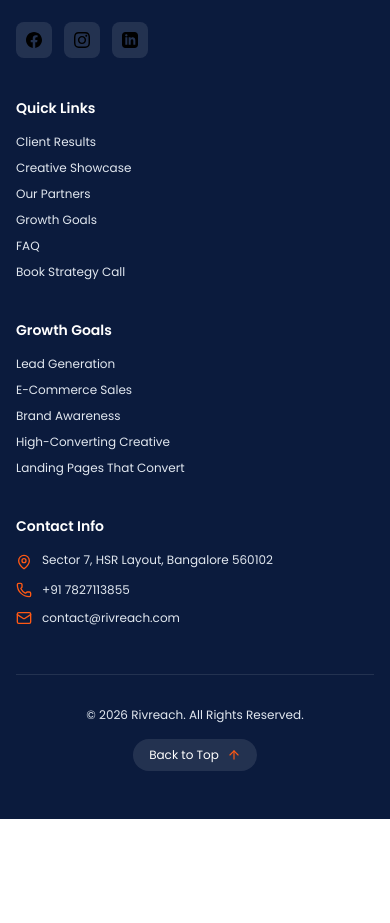
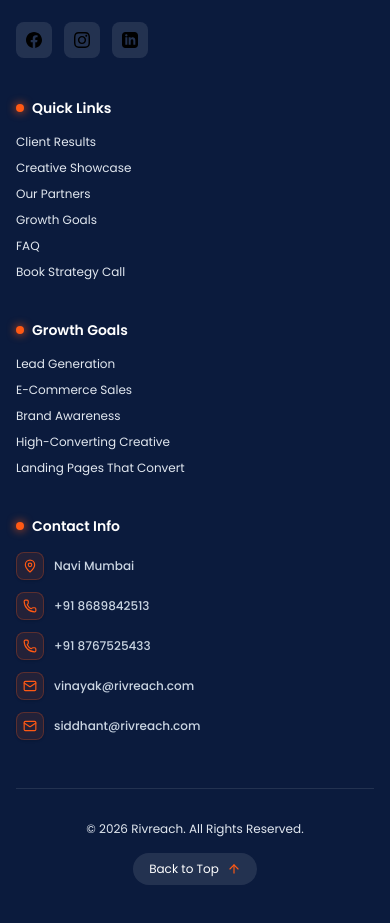
Before and after one commit to mizaan-sk/branmark-task, a Next.js app: page / in a window 390 px wide. Shown: the part 8504-9427 px from the top of the page. Before the commit the page ends 9323 px from the top, so only its background shows below. Built offline with nearby package versions, Linux system fonts and the light colour scheme.

Commit message:
Google Sheet Integration done

```diff
--- /dev/null
+++ b/app/api/contact/route.js
@@ -0,0 +1,48 @@
+import { NextResponse } from "next/server";
+
+export async function POST(request) {
+  try {
+    const body = await request.json();
+    const googleScriptUrl =
+      process.env.GOOGLE_SCRIPT_URL || process.env.NEXT_PUBLIC_GOOGLE_SCRIPT_URL;
+
+    if (!googleScriptUrl) {
+      return NextResponse.json(
+        {
+          success: false,
+          message: "GOOGLE_SCRIPT_URL is not set in .env.local",
+        },
+        { status: 400 }
+      );
+    }
+
+    // Clean URL without adding query parameters to prevent Google Drive 404 errors
+    const response = await fetch(googleScriptUrl, {
+      method: "POST",
+      headers: {
+        "Content-Type": "text/plain;charset=utf-8",
+      },
+      body: JSON.stringify(body),
+      redirect: "follow",
+    });
+
+    const responseText = await response.text();
+    let data;
+    try {
+      data = JSON.parse(responseText);
+    } catch {
+      data = { text: responseText };
+    }
+
+    return NextResponse.json({ success: true, data });
+  } catch (error) {
+    console.error("Error submitting lead to Google Apps Script:", error);
+    return NextResponse.json(
+      {
+        success: false,
+        message: error.message || "Failed to submit lead to Google Sheet.",
+      },
+      { status: 500 }
+    );
+  }
+}
--- a/app/components/Footer.jsx
+++ b/app/components/Footer.jsx
@@ -42,50 +42,101 @@ export default function Footer() {
 
           {/* Quick Links */}
           <div>
-            <h4 className="font-heading font-semibold text-white text-sm md:text-[1vw] mb-4 md:mb-[1vw]">
+            <h4 className="font-heading font-semibold text-white text-sm md:text-[1vw] mb-4 md:mb-[1vw] flex items-center gap-2">
+              <span className="w-2 h-2 rounded-full bg-[#FF5914] shadow-[0_0_10px_#FF5914] shrink-0" />
               Quick Links
             </h4>
-            <ul className="flex flex-col gap-2.5 md:gap-[0.6vw] text-xs md:text-[0.8vw]">
-              <li><a href="#portfolio" className="hover:text-[#FF5914] transition-colors">Client Results</a></li>
-              <li><a href="#creative" className="hover:text-[#FF5914] transition-colors">Creative Showcase</a></li>
-              <li><a href="#partners" className="hover:text-[#FF5914] transition-colors">Our Partners</a></li>
-              <li><a href="#services" className="hover:text-[#FF5914] transition-colors">Growth Goals</a></li>
-              <li><a href="#faq" className="hover:text-[#FF5914] transition-colors">FAQ</a></li>
-              <li><a href="#contact" className="hover:text-[#FF5914] transition-colors">Book Strategy Call</a></li>
+            <ul className="flex flex-col gap-2.5 md:gap-[0.6vw] text-xs md:text-[0.85vw]">
+              <li><a href="#portfolio" className="inline-block hover:text-[#FF5914] hover:translate-x-1 transition-all duration-200">Client Results</a></li>
+              <li><a href="#creative" className="inline-block hover:text-[#FF5914] hover:translate-x-1 transition-all duration-200">Creative Showcase</a></li>
+              <li><a href="#partners" className="inline-block hover:text-[#FF5914] hover:translate-x-1 transition-all duration-200">Our Partners</a></li>
+              <li><a href="#services" className="inline-block hover:text-[#FF5914] hover:translate-x-1 transition-all duration-200">Growth Goals</a></li>
+              <li><a href="#faq" className="inline-block hover:text-[#FF5914] hover:translate-x-1 transition-all duration-200">FAQ</a></li>
+              <li><a href="#contact" className="inline-block hover:text-[#FF5914] hover:translate-x-1 transition-all duration-200">Book Strategy Call</a></li>
             </ul>
           </div>
 
           {/* Growth Goals */}
           <div>
-            <h4 className="font-heading font-semibold text-white text-sm md:text-[1vw] mb-4 md:mb-[1vw]">
+            <h4 className="font-heading font-semibold text-white text-sm md:text-[1vw] mb-4 md:mb-[1vw] flex items-center gap-2">
+              <span className="w-2 h-2 rounded-full bg-[#FF5914] shadow-[0_0_10px_#FF5914] shrink-0" />
               Growth Goals
             </h4>
-            <ul className="flex flex-col gap-2.5 md:gap-[0.6vw] text-xs md:text-[0.8vw]">
-              <li><a href="#services" className="hover:text-[#FF5914] transition-colors">Lead Generation</a></li>
-              <li><a href="#services" className="hover:text-[#FF5914] transition-colors">E-Commerce Sales</a></li>
-              <li><a href="#services" className="hover:text-[#FF5914] transition-colors">Brand Awareness</a></li>
-              <li><a href="#services" className="hover:text-[#FF5914] transition-colors">High-Converting Creative</a></li>
-              <li><a href="#services" className="hover:text-[#FF5914] transition-colors">Landing Pages That Convert</a></li>
+            <ul className="flex flex-col gap-2.5 md:gap-[0.6vw] text-xs md:text-[0.85vw]">
+              <li><a href="#services" className="inline-block hover:text-[#FF5914] hover:translate-x-1 transition-all duration-200">Lead Generation</a></li>
+              <li><a href="#services" className="inline-block hover:text-[#FF5914] hover:translate-x-1 transition-all duration-200">E-Commerce Sales</a></li>
+              <li><a href="#services" className="inline-block hover:text-[#FF5914] hover:translate-x-1 transition-all duration-200">Brand Awareness</a></li>
+              <li><a href="#services" className="inline-block hover:text-[#FF5914] hover:translate-x-1 transition-all duration-200">High-Converting Creative</a></li>
+              <li><a href="#services" className="inline-block hover:text-[#FF5914] hover:translate-x-1 transition-all duration-200">Landing Pages That Convert</a></li>
             </ul>
           </div>
 
           {/* Contact Details */}
           <div>
-            <h4 className="font-heading font-semibold text-white text-sm md:text-[1vw] mb-4 md:mb-[1vw]">
+            <h4 className="font-heading font-semibold text-white text-sm md:text-[1vw] mb-4 md:mb-[1vw] flex items-center gap-2">
+              <span className="w-2 h-2 rounded-full bg-[#FF5914] shadow-[0_0_10px_#FF5914] shrink-0" />
               Contact Info
             </h4>
-            <ul className="flex flex-col gap-3 md:gap-[0.8vw] text-xs md:text-[0.8vw]">
-              <li className="flex items-start gap-2.5 md:gap-[0.5vw]">
-                <MapPin className="w-4 h-4 md:w-[1vw] md:h-[1vw] text-[#FF5914] shrink-0 mt-0.5" />
-                <span>Sector 7, HSR Layout, Bangalore 560102</span>
+            <ul className="flex flex-col gap-3 md:gap-[0.8vw] text-xs md:text-[0.85vw]">
+              <li>
+                <div className="group flex items-center gap-2.5 md:gap-[0.6vw]">
+                  <div className="w-7 h-7 md:w-[1.6vw] md:h-[1.6vw] rounded-lg bg-[#FF5914]/10 border border-[#FF5914]/25 flex items-center justify-center text-[#FF5914] group-hover:bg-[#FF5914] group-hover:text-white transition-all duration-300 shrink-0 shadow-sm">
+                    <MapPin className="w-3.5 h-3.5 md:w-[0.85vw] md:h-[0.85vw]" />
+                  </div>
+                  <span className="text-slate-300 font-medium group-hover:text-white transition-colors">Navi Mumbai</span>
+                </div>
               </li>
-              <li className="flex items-center gap-2.5 md:gap-[0.5vw]">
-                <Phone className="w-4 h-4 md:w-[1vw] md:h-[1vw] text-[#FF5914] shrink-0" />
-                <span>+91 7827113855</span>
+              <li>
+                <a
+                  href="tel:+918689842513"
+                  className="group flex items-center gap-2.5 md:gap-[0.6vw] hover:translate-x-0.5 transition-all duration-200"
+                >
+                  <div className="w-7 h-7 md:w-[1.6vw] md:h-[1.6vw] rounded-lg bg-[#FF5914]/10 border border-[#FF5914]/25 flex items-center justify-center text-[#FF5914] group-hover:bg-[#FF5914] group-hover:text-white transition-all duration-300 shrink-0 shadow-sm">
+                    <Phone className="w-3.5 h-3.5 md:w-[0.85vw] md:h-[0.85vw]" />
+                  </div>
+                  <span className="text-slate-300 font-medium group-hover:text-[#FF5914] transition-colors">
+                    +91 8689842513
+                  </span>
+                </a>
               </li>
-              <li className="flex items-center gap-2.5 md:gap-[0.5vw]">
-                <Mail className="w-4 h-4 md:w-[1vw] md:h-[1vw] text-[#FF5914] shrink-0" />
-                <span>contact@rivreach.com</span>
+              <li>
+                <a
+                  href="tel:+918767525433"
+                  className="group flex items-center gap-2.5 md:gap-[0.6vw] hover:translate-x-0.5 transition-all duration-200"
+                >
+                  <div className="w-7 h-7 md:w-[1.6vw] md:h-[1.6vw] rounded-lg bg-[#FF5914]/10 border border-[#FF5914]/25 flex items-center justify-center text-[#FF5914] group-hover:bg-[#FF5914] group-hover:text-white transition-all duration-300 shrink-0 shadow-sm">
+                    <Phone className="w-3.5 h-3.5 md:w-[0.85vw] md:h-[0.85vw]" />
+                  </div>
+                  <span className="text-slate-300 font-medium group-hover:text-[#FF5914] transition-colors">
+                    +91 8767525433
+                  </span>
+                </a>
+              </li>
+              <li>
+                <a
+                  href="mailto:vinayak@rivreach.com"
+                  className="group flex items-center gap-2.5 md:gap-[0.6vw] hover:translate-x-0.5 transition-all duration-200"
+                >
+                  <div className="w-7 h-7 md:w-[1.6vw] md:h-[1.6vw] rounded-lg bg-[#FF5914]/10 border border-[#FF5914]/25 flex items-center justify-center text-[#FF5914] group-hover:bg-[#FF5914] group-hover:text-white transition-all duration-300 shrink-0 shadow-sm">
+                    <Mail className="w-3.5 h-3.5 md:w-[0.85vw] md:h-[0.85vw]" />
+                  </div>
+                  <span className="text-slate-300 font-medium group-hover:text-[#FF5914] transition-colors break-all">
+                    vinayak@rivreach.com
+                  </span>
+                </a>
+              </li>
+              <li>
+                <a
+                  href="mailto:siddhant@rivreach.com"
+                  className="group flex items-center gap-2.5 md:gap-[0.6vw] hover:translate-x-0.5 transition-all duration-200"
+                >
+                  <div className="w-7 h-7 md:w-[1.6vw] md:h-[1.6vw] rounded-lg bg-[#FF5914]/10 border border-[#FF5914]/25 flex items-center justify-center text-[#FF5914] group-hover:bg-[#FF5914] group-hover:text-white transition-all duration-300 shrink-0 shadow-sm">
+                    <Mail className="w-3.5 h-3.5 md:w-[0.85vw] md:h-[0.85vw]" />
+                  </div>
+                  <span className="text-slate-300 font-medium group-hover:text-[#FF5914] transition-colors break-all">
+                    siddhant@rivreach.com
+                  </span>
+                </a>
               </li>
             </ul>
           </div>
```
Also changed, not shown: app/components/InquiryForm.jsx (+49 -7 lines).
